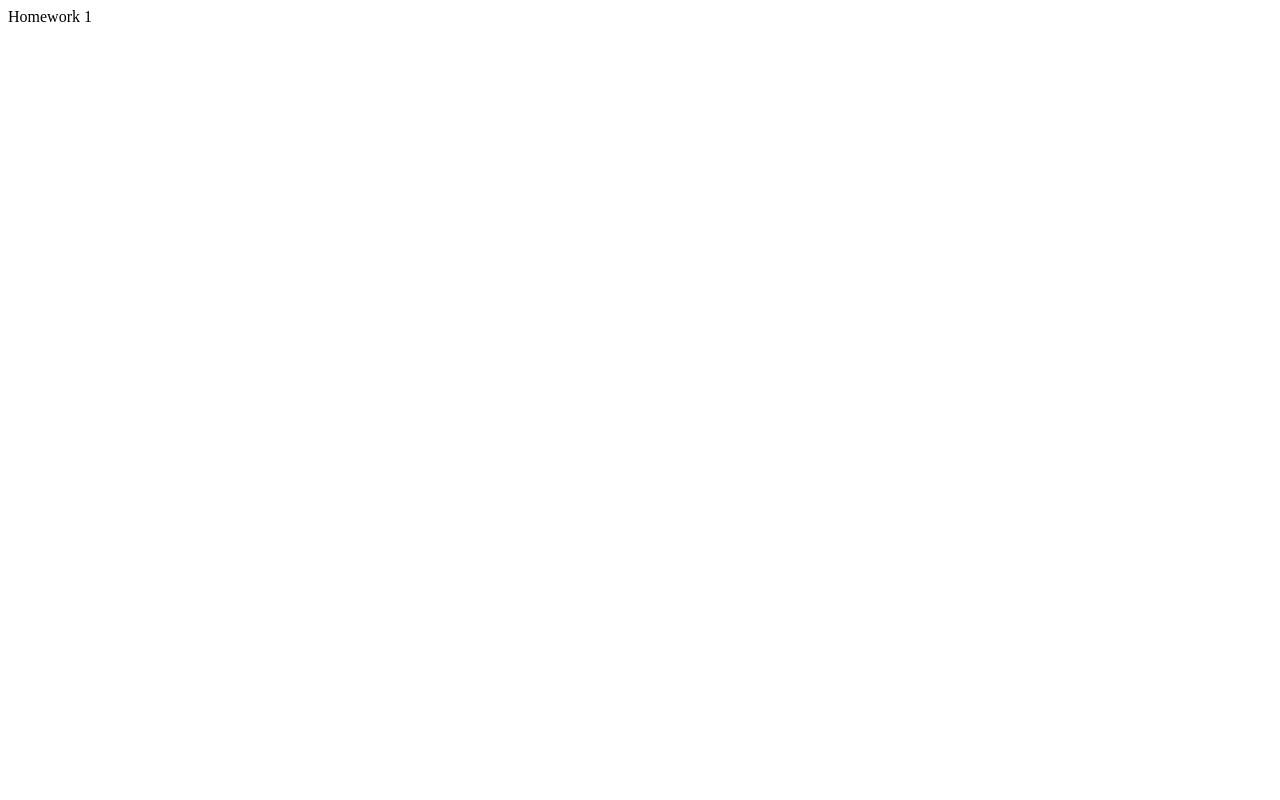
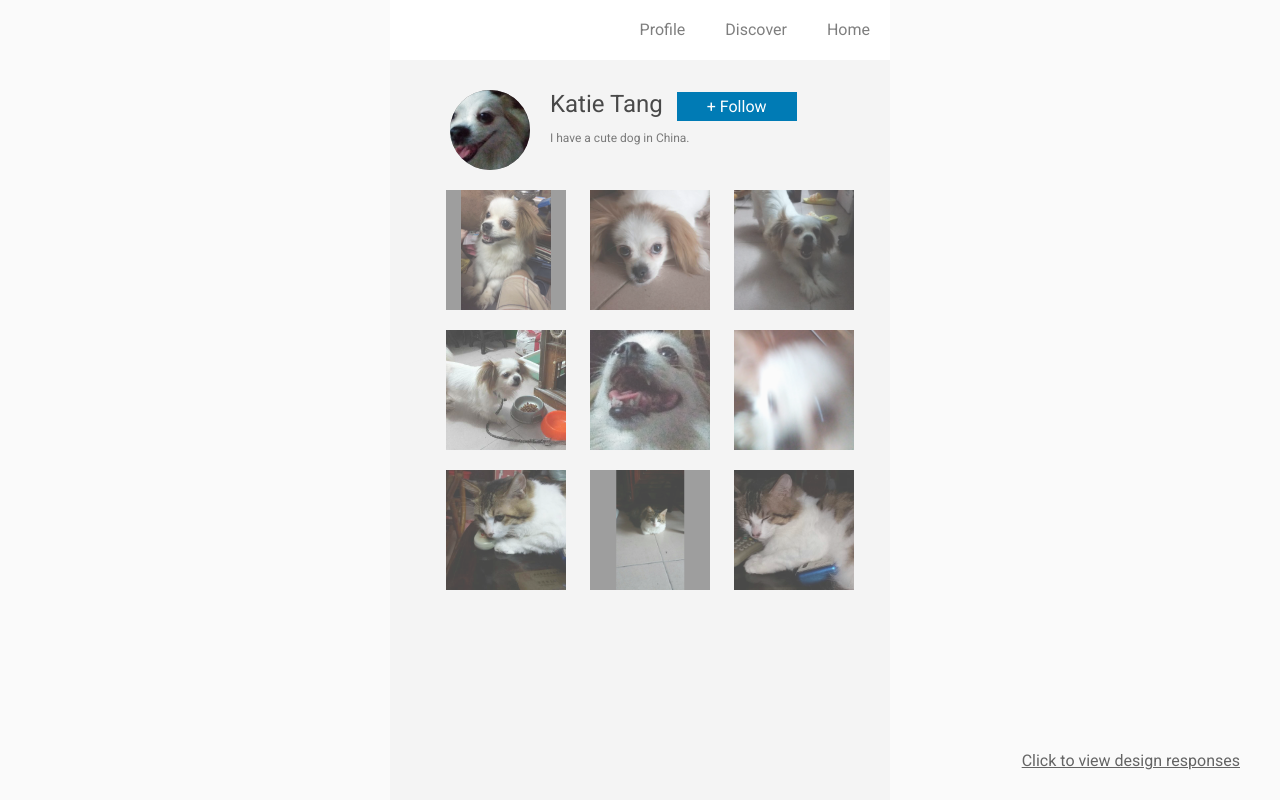
Before and after one commit to TangKatie/TangKatie.github.io, a plain HTML site: page homeworks/hw3/index.html in a window 1280 px wide. Drawn offline with Linux system fonts and the light colour scheme.

Commit message:
finished hw 3

```diff
--- /dev/null
+++ b/homeworks/hw3/assets/css/initial.css
@@ -0,0 +1,112 @@
+#content {
+	width: 500px;
+	height: 100vh;
+	background: #f4f4f4;
+	margin: 0 auto;
+	position: relative;
+}
+
+#navbar {
+	height: 60px;
+	background: #ffffff;
+}
+
+.navbar-item {
+	float: right;
+	line-height: 60px;
+	opacity: 0.5;
+}
+
+#header {
+	position: relative;
+	top: 0px;
+	width: 100%;
+	height: 100px;
+	padding: 10px 0px;
+}
+
+#profile-pic {
+	display: inline-block;
+	height: 80px;
+	width: 80px;
+	margin: 20px 60px;
+	background-color: rgba(0, 0, 0, 0.5);
+}
+
+#information {
+	display: inline-block;
+	position: absolute;
+	height: 80px;
+	left: 170px;
+	margin-top: 10px;
+	margin-left: -10px;
+	color: rgba(0,0,0, .7);
+}
+
+#username {
+	font-size: 24px;
+	display: inline-block;
+	margin-top: 10px;
+}
+
+#follow-button {
+	background: #007bb5;
+	display: inline-block;
+	margin-top: 10px;
+	margin-left: 10px;
+	color: white;
+}
+
+#about {
+	font-size: 12px;
+	margin-top: 8px;
+	color: rgba(0,0,0, .5);
+	line-height: 1.5em;
+	width: 270px;
+}
+
+.row {
+	width: 100%;
+	height: 120px;
+	text-align: center;
+}
+
+.item {
+	position: relative;
+	background-color: rgba(0, 0, 0, 0.5);
+	display: inline-block;
+	opacity: 0.7;
+	overflow: hidden;
+}
+
+.item, #profile-pic {
+	position: relative;
+}
+
+#design {
+	text-decoration: underline;
+	color: black;
+	opacity: 0.6;
+	transition: 0.2s;
+	text-align: center;
+	position: fixed;
+	right: 40px;
+	bottom: 30px;
+}
+
+#design:hover {
+	opacity: 1;
+	text-decoration: underline;
+}
+
+img {
+	height: 100%;
+	position: absolute;
+	left: 50%;
+	transform: translateX(-50%);
+}
+
+html, body {
+	background: #fafafa;
+	font-family: 'Roboto', sans-serif;
+}
--- /dev/null
+++ b/homeworks/hw3/assets/css/style.css
@@ -0,0 +1,69 @@
+/* PROBLEM 1: Remove white margin of body, html */
+html, body {
+    margin: 0px;
+}
+
+/* PROBLEM 2: Select profile picture and make it round */
+#profile-pic {
+    border-radius: 50%;
+    overflow: hidden;
+}
+
+/* PROBLEM 3: Flesh our your follow button! 5 px for the
+top and bottom, 30 for the left and right*/
+#follow-button {
+    padding-left: 30px;
+    padding-right: 30px;
+    padding-top: 5px;
+    padding-bottom: 5px;
+}
+
+/* PROBLEM 4: Turn items into a square, 120x120 px image */
+.row, .item {
+    display: inline-block;
+    height: 120px;
+    width: 120px;
+}
+
+/* PROBLEM 5: Create a 10 px horizontal space between items */
+.row .item {
+    margin-left: 10px;
+    margin-right: 10px;
+}
+
+/* PROBLEM 6: Create a 10px vertical space between rows */
+.row {
+    margin: 10px;
+}
+
+/* PROBLEM 7: Add 20px of space between each navigation item */
+.navbar-item {
+    margin-inline: 20px;
+}
+
+/* PROBLEM 8: Create a hover effect, so that items will have
+full opacity when hovered over! It should also have a
+transition period of 0.2 seconds*/
+.item:hover {
+    opacity: 1;
+    transition: opacity 0.2s ease-out;
+}
+
+/* PROBLEM 9: Add a click effect to the follow button, so
+the font becomes size 18 px when clicked on - as a result, the button will become
+larger when clicked on!*/
+#follow-button:active {
+    font-size: 18px;
+}
+
+/* PROBLEM 10: Add a hover effect such that the text of the
+navigation has an opacity of 1 when hovered over!*/
+.navbar-item:hover {
+    opacity: 1;
+}
+
+/* PROBLEM 11: In one selection, make the follow button, picture
+items, and nav bar items have a pointer cursor */
+#follow-button, .item, .navbar-item {
+    cursor: pointer;
+}
--- /dev/null
+++ b/homeworks/hw3/assets/css/wdd.css
@@ -0,0 +1,199 @@
+body {
+    margin: 0px;
+    font-family: 'Karla';
+    background: #f7f5f2;
+    padding: 60px;
+}
+
+a {
+	color: inherit;
+	text-decoration: none;
+}
+
+p:first-child {
+    font-style: italic;
+}
+
+p:nth-child(2) {
+    opacity: 0.8;
+}
+
+.img-scaled {
+    width: 100%;
+}
+
+.img-scaled-wh {
+    width: 100%;
+    height: 100%:
+}
+
+.clear {
+    clear: both;
+}
+
+* {
+    outline: none;
+}
+
+#data {
+	display: none;
+}
+
+.tag {
+	color: #6392c0;
+}
+
+.element {
+	color: #de6868;
+}
+
+#container {
+    width: 720px;
+    margin: 0px auto;
+    background: white;
+    box-shadow: 0px 0px 5px #edeae5;
+    border-radius: 2px;
+    position: relative;
+    padding: 30px 0px;
+}
+#header {
+    background: #78c272;
+    padding: 15px;
+    color: white;
+    width: 270px;
+}
+#header-caption-logo {
+    width: 20px;
+    float: left;
+}
+#header-caption-name {
+    float: left;
+    margin-left: 5px;
+    font-size: 12px;
+    font-weight: 700;
+    line-height: 15px;
+}
+#header-caption {
+    margin-bottom: 6px;
+    opacity: 0.6;
+}
+#header-title {
+    font-size: 18px;
+    font-weight: 300;
+    float: left;
+}
+#header-due {
+    float: left;
+    font-size: 18px;
+    font-weight: 300;
+    margin-left: 10px;
+    padding-left: 10px;
+    border-left: 2px solid rgba(255, 255, 255, 0.15);
+}
+.section {
+    margin: 30px 0px;
+    padding: 0px 30px;
+}
+#submission-header, .info-title {
+    text-align: left;
+    color: #78c272;
+    font-size: 24px;
+    font-weight: 700;
+    margin-bottom: 15px;
+}
+#submission-content, .info-content {
+    padding: 15px;
+    background: rgba(120, 194, 114, 0.1);
+    border-radius: 2px;
+    color: #4c5765;
+}
+.info-required {
+    font-size: 13px;
+    font-weight: 700;
+    opacity: 0.75;
+    margin-bottom: 10px;
+}
+.info-intro {
+    line-height: 24px;
+    font-size: 16px;
+    opacity: 0.75;
+}
+.info {
+    margin-bottom: 30px;
+}
+.info a {
+    font-weight: 700;
+    color: black;
+    opacity: 0.9;
+}
+.body-header {
+    font-size: 24px;
+    font-weight: 700;
+    color: #78c272;
+    margin-top: 36px;
+}
+.body p {
+    line-height: 24px;
+}
+.body img {
+	width: 100%;
+}
+.body a {
+	color: #78c272;
+}
+.body li {
+    line-height: 24px;
+}
+.body {
+    color: #4c5765;
+}
+.body .caption {
+    opacity: 0.6;
+}
+#submission {
+    padding: 0px 30px;
+}
+#submission-content p, #submission-content li {
+    line-height: 24px;
+    opacity: 0.75;
+}
+
+#announcement-heading {
+    text-align: right;
+    color: #de6868;
+    font-weight: 700;
+    font-size: 24px;
+    margin-bottom: 15px;
+}
+#announcement-content {
+    padding: 15px;
+    background: rgba(222, 104, 104, 0.1);
+    color: #4c5765;
+    font-size: 12px;
+    line-height: 24px;
+    border-radius: 2px;
+}
+.download {
+    background: #78c272;
+    color: white;
+    width: 240px;
+    text-align: center;
+    padding: 15px 0px;
+    border-radius: 2px;
+    font-size: 13px;
+    font-weight: 700;
+    margin: 30px auto;
+    cursor: pointer;
+}
+#announcement .link {
+    background: #de6868;
+    width: 320px;
+    font-size: 13px;
+    font-weight: 700;
+    color: white;
+    text-align: center;
+    padding: 15px 0px;
+    margin: 30px auto;
+    border-radius: 2px;
+    cursor: pointer;
+}
--- a/homeworks/hw3/index.html
+++ b/homeworks/hw3/index.html
@@ -1,6 +1,47 @@
 <!DOCTYPE html>
 <html>
-    <body>
-        Homework 1
-    </body>
+	<head>
+		<link rel="stylesheet" type="text/css" href="assets/css/style.css"/>
+		<link rel="stylesheet" type="text/css" href="assets/css/initial.css">
+		<meta name="viewport" content="width=device-width, initial-scale=1.0">
+		<meta charset="utf-8">
+		<link href="https://fonts.googleapis.com/css?family=Roboto" rel="stylesheet">
+	</head>
+	<body>
+	<div id="content">
+		<div id="navbar">
+			<div class="navbar-item">Home</div>
+			<div class="navbar-item">Discover</div>
+			<div class="navbar-item">Profile</div>
+		</div>
+		<div id="header">
+			<div id="profile-pic"><img src="assets/img/pfp.jpg"/></div>
+			<div id="information">
+				<div id="username">Katie Tang</div>
+				<div id="follow-button">+ Follow</div>
+				<div id="about">
+					I have a cute dog in China.
+				</div>
+			</div>
+		</div>
+		<div id="pictures">
+			<div class="row">
+				<div class="item"><img src="assets/img/1.jpg"/></div>
+				<div class="item"><img src="assets/img/2.jpg"/></div>
+				<div class="item"><img src="assets/img/4.jpg"/></div>
+			</div>
+			<div class="row">
+				<div class="item"><img src="assets/img/5.jpg"/></div>
+				<div class="item"><img src="assets/img/6.jpg"/></div>
+				<div class="item"><img src="assets/img/7.jpg"/></div>
+			</div>
+			<div class="row">
+				<div class="item"><img src="assets/img/8.jpg"/></div>
+				<div class="item"><img src="assets/img/9.jpg"/></div>
+				<div class="item"><img src="assets/img/3.jpg"/></div>
+			</div>
+		</div>
+	</div>
+	<a href="design_responses.html" id="design">Click to view design responses</a>
+	</body>
 </html>
```
Also changed, not shown: homeworks/hw3/design_responses.html (added, +53 -0 lines), homeworks/hw3/assets/img/1.jpg (added), homeworks/hw3/assets/img/2.jpg (added), homeworks/hw3/assets/img/3.jpg (added), homeworks/hw3/assets/img/4.jpg (added), homeworks/hw3/assets/img/5.jpg (added), homeworks/hw3/assets/img/6.jpg (added), homeworks/hw3/assets/img/7.jpg (added), homeworks/hw3/assets/img/8.jpg (added), homeworks/hw3/assets/img/9.jpg (added), homeworks/hw3/assets/img/pfp.jpg (added).
